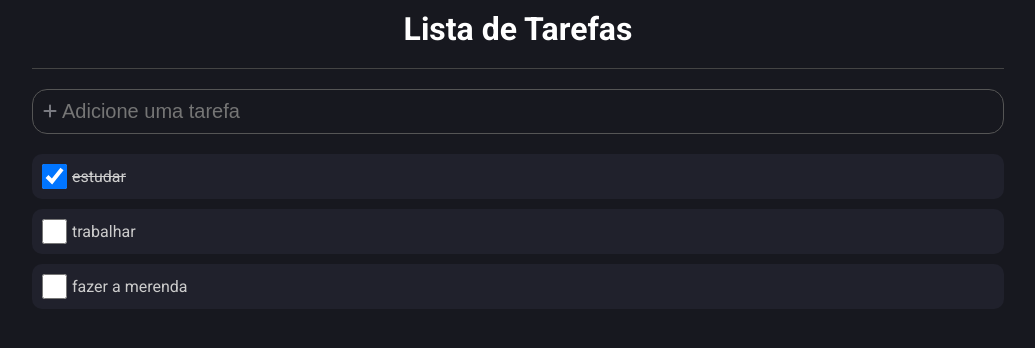
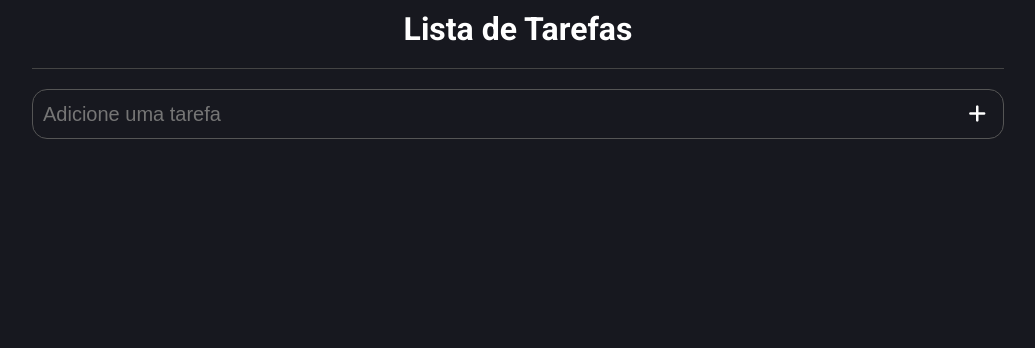
Before and after one commit to ThiagoNascimento1/To-do, a React (Vite) app: page / in a window 1280 px wide. Shown: the top 348 px of the page, without its empty margins (122-1157 px from the left). Built offline with nearby package versions, Linux system fonts and the light colour scheme.

Commit message:
terminado o sistema de adição de novas tarefas

```diff
--- a/src/components/AddArea/index.tsx
+++ b/src/components/AddArea/index.tsx
@@ -1,13 +1,34 @@
 import * as C from './styles';
 
-export const AddArea = () => {
+// Hooks
+import { useState, KeyboardEvent } from 'react';
+
+type Props = {
+    addItem: (descriptionItem: string) => void;
+}
+
+export const AddArea = ({ addItem }: Props) => {
+
+    const [ inputValue, setInputValue ] = useState('');
+
+    const handleKeyUp = () => {
+        if (inputValue != '') {
+            addItem(inputValue);
+            setInputValue('');
+        }
+    };
+
     return (
         <C.Container>
-            <div className="icon-add"><i className="fa-solid fa-plus"></i></div>
             <input
                 type="text"
                 placeholder="Adicione uma tarefa"
+                value={inputValue}
+                onChange={e => setInputValue(e.target.value)}
+                onKeyUp={(e: KeyboardEvent) => e.code === 'Enter' && handleKeyUp()}
             />
+            <div className="icon-add" onClick={handleKeyUp}><i className="fa-solid fa-plus"></i></div>
+
         </C.Container>
     )
 }
--- a/src/components/AddArea/styles.ts
+++ b/src/components/AddArea/styles.ts
@@ -8,14 +8,18 @@ export const Container = styled.div`
     padding: 10px;
     margin: 20px 0;
 
-    .icon-add {
-        margin-right: 5px;
-    }
-
     input {
         flex: 1;
         font-size: 20px;
         background-color: transparent;
         color: #fff;
     }
+
+    .icon-add {
+        margin-right: 5px;
+        padding: 2px;
+        color: #fff;
+        font-size: 20px;
+        cursor: pointer;
+    }
 `;
--- a/src/pages/App/index.tsx
+++ b/src/pages/App/index.tsx
@@ -13,11 +13,18 @@ import { Item } from '../../types/Item';
 
 export const App = () => {
 
-  const [ list, setList ] = useState<Item[]>([
-    {id: 1, description: 'estudar', done: true},
-    {id: 2, description: 'trabalhar', done: false},
-    {id: 3, description: 'fazer a merenda', done: false}
-  ]);
+  const [ list, setList ] = useState<Item[]>([]);
+
+  // adicionado novos item a lista
+  const handleAddItem = (descriptionItem: string) => {
+    const newItem = {
+      id: list.length + 1,
+      description: descriptionItem,
+      done: false
+    }
+
+    setList(prevState => [...prevState, newItem]);
+  };
 
   return (
     <div className="container">
@@ -25,7 +32,7 @@ export const App = () => {
         <C.AreaApp>
           <C.Header>Lista de Tarefas</C.Header>
 
-            <AddArea />
+            <AddArea addItem={handleAddItem}/>
 
             {list.map((item, key) => (
               <ListItem item={item} key={key} />
```
